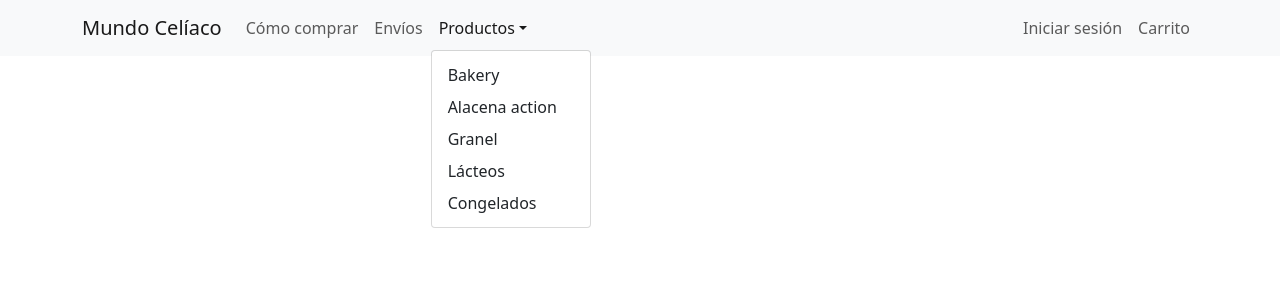
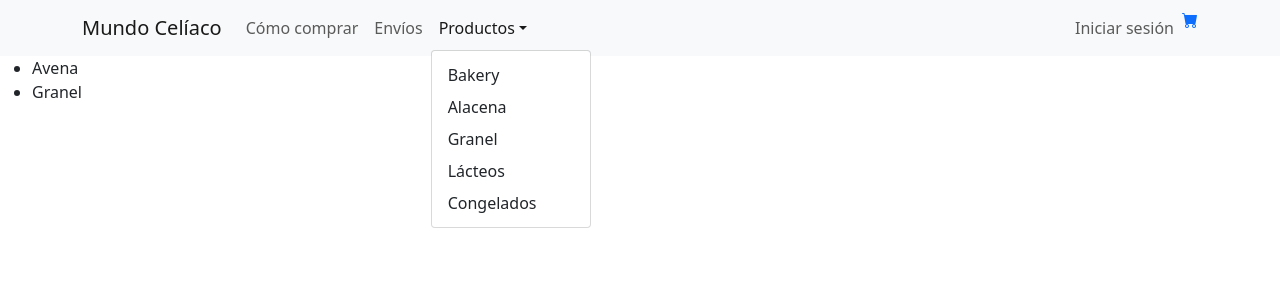
Before and after one commit to manuzboril/ecommerce, a React (Create React App) app: page / in a window 1280 px wide. Both pictures are taken after a click on the button "Productos". Shown: the top 300 px of the page. Built offline with nearby package versions, Linux system fonts and the light colour scheme.

Commit message:
item list

```diff
--- a/package.json
+++ b/package.json
@@ -7,6 +7,7 @@
     "@testing-library/react": "^11.2.7",
     "@testing-library/user-event": "^12.8.3",
     "bootstrap": "^5.0.2",
+    "bootstrap-icons": "^1.5.0",
     "react": "^17.0.2",
     "react-bootstrap": "^2.0.0-beta.4",
     "react-dom": "^17.0.2",
--- a/public/index.html
+++ b/public/index.html
@@ -11,6 +11,7 @@
     />
     <link rel="apple-touch-icon" href="%PUBLIC_URL%/logo192.png" />
     <link rel="manifest" href="%PUBLIC_URL%/manifest.json" />
+    <link rel="stylesheet" href="https://cdn.jsdelivr.net/npm/bootstrap-icons@1.5.0/font/bootstrap-icons.css">
     <title>React App</title>
   </head>
   <body>
--- a/src/App.js
+++ b/src/App.js
@@ -1,10 +1,12 @@
 import 'bootstrap/dist/css/bootstrap.min.css';
-import NavBar from "./components/navbar"
+import NavBar from "./components/navbar";
+import ItemListContainer from "./components/ItemListContainer";
 
 const App = () => {
     return (
         <>
             <NavBar/>
+            <ItemListContainer producto="Avena" categoria="Granel"/>
         </>
     )
 }
--- /dev/null
+++ b/src/components/CartWidget.js
@@ -0,0 +1,8 @@
+const CartWidget = () => {
+    return (
+        <a href="#"><i class="bi bi-cart-fill"></i></a>
+    )
+
+}
+
+export default CartWidget;
--- /dev/null
+++ b/src/components/ItemListContainer.js
@@ -0,0 +1,16 @@
+const ItemListContainer = (props) => {
+
+    const {producto, categoria} = props;
+
+    return (
+
+        <ul>
+            <li>{props.producto}</li>
+            <li>{props.categoria}</li>
+        </ul>
+
+    )
+
+}
+
+export default ItemListContainer;
--- a/src/components/navbar.js
+++ b/src/components/navbar.js
@@ -2,6 +2,7 @@ import Navbar from 'react-bootstrap/Navbar';
 import Container from 'react-bootstrap/Container';
 import Nav from 'react-bootstrap/Nav';
 import NavDropdown from 'react-bootstrap/NavDropdown';
+import CartWidget from "./CartWidget";
 import "../estilos/navbar.css";
 
 const NavBar = () => {
@@ -10,25 +11,23 @@ const NavBar = () => {
     <header>
       <Navbar collapseOnSelect expand="lg" bg="light" variant="light">
         <Container>
-          <Navbar.Brand href="#home">Mundo Celíaco</Navbar.Brand>
+          <Navbar.Brand href="#">Mundo Celíaco</Navbar.Brand>
           <Navbar.Toggle aria-controls="responsive-navbar-nav" />
           <Navbar.Collapse id="responsive-navbar-nav">
             <Nav className="me-auto">
-              <Nav.Link href="#features">Cómo comprar</Nav.Link>
-              <Nav.Link href="#pricing">Envíos</Nav.Link>
+              <Nav.Link href="#">Cómo comprar</Nav.Link>
+              <Nav.Link href="#">Envíos</Nav.Link>
               <NavDropdown title="Productos" id="collasible-nav-dropdown">
-                <NavDropdown.Item href="#action/3.1">Bakery</NavDropdown.Item>
-                <NavDropdown.Item href="#action/3.2">Alacena action</NavDropdown.Item>
-                <NavDropdown.Item href="#action/3.3">Granel</NavDropdown.Item>
-                <NavDropdown.Item href="#action/3.4">Lácteos</NavDropdown.Item>
-                <NavDropdown.Item href="#action/3.5">Congelados</NavDropdown.Item>
+                <NavDropdown.Item href="#">Bakery</NavDropdown.Item>
+                <NavDropdown.Item href="#">Alacena</NavDropdown.Item>
+                <NavDropdown.Item href="#">Granel</NavDropdown.Item>
+                <NavDropdown.Item href="#">Lácteos</NavDropdown.Item>
+                <NavDropdown.Item href="#">Congelados</NavDropdown.Item>
               </NavDropdown>
             </Nav>
             <Nav>
-              <Nav.Link href="#deets">Iniciar sesión</Nav.Link>
-              <Nav.Link eventKey={2} href="#memes">
-                Carrito
-              </Nav.Link>
+              <Nav.Link href="#">Iniciar sesión</Nav.Link>
+              <CartWidget/>
             </Nav>
           </Navbar.Collapse>
         </Container>
```
Also changed, not shown: 1 other file (tests, documents, lock files or other folders).
